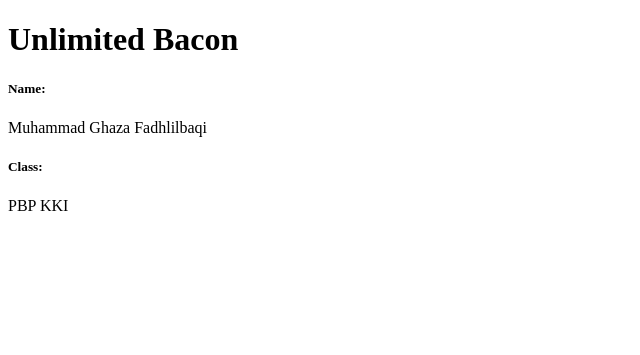
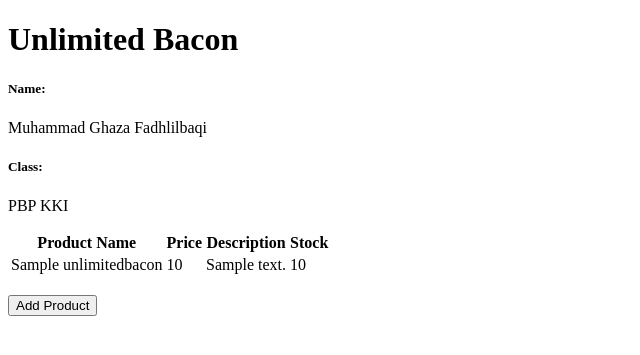
Before and after one commit to GhazaFadhlilbaqi/unlimited_bacon, a Django app: page / in a window 1280 px wide. Shown: the top 355 px of the page, without its empty margins (0-640 px from the left). Run offline with Django 5.2, Linux system fonts and the light colour scheme; tables that the repository leaves empty hold one stand-in row (values such as "Sample post").

Commit message:
Did assignment 2 (programming)

```diff
--- a/main/models.py
+++ b/main/models.py
@@ -1,9 +1,9 @@
-from django.db import models
-
+import uuid
 from django.db import models
 
 # Create your models here.
 class UnlimitedBacon(models.Model):
+    id = models.UUIDField(primary_key=True, default=uuid.uuid4, editable=False)
     name = models.CharField(max_length=100)
     price = models.IntegerField()
     description = models.TextField()
--- a/main/templates/main.html
+++ b/main/templates/main.html
@@ -1,16 +1,40 @@
-<!DOCTYPE html>
-<html lang="en">
-<head>
-    <meta charset="UTF-8">
-    <meta name="viewport" content="width=device-width, initial-scale=1.0">
-    <title>Unlimited Bacon</title>
-</head>
-<body>
-    <h1>{{ app_name }}</h1>
+{% extends 'base.html' %}
+{% block content %}
+<h1>{{ app_name }}</h1>
 
-    <h5>Name: </h5>
-    <p>{{ name }}</p>
-    <h5>Class: </h5>
-    <p>{{ class }}</p>
-</body>
-</html>
+<h5>Name:</h5>
+<p>{{ name }}</p>
+
+<h5>Class:</h5>
+<p>{{ class }}</p>
+
+
+{% if not product_entries %}
+<p>There are no products available in the shop.</p>
+{% else %}
+<table>
+  <tr>
+    <th>Product Name</th>
+    <th>Price</th>
+    <th>Description</th>
+    <th>Stock</th>
+  </tr>
+
+  {% for product_entry in product_entries %}
+  <tr>
+    <td>{{product_entry.name}}</td>
+    <td>{{product_entry.price}}</td>
+    <td>{{product_entry.description}}</td>
+    <td>{{product_entry.stock }}</td>
+  </tr>
+  {% endfor %}
+</table>
+{% endif %}
+
+<br />
+
+<a href="{% url 'main:create_bacon_entry' %}">
+  <button>Add Product</button>
+</a>
+
+{% endblock content %}
--- a/main/urls.py
+++ b/main/urls.py
@@ -1,8 +1,14 @@
 from django.urls import path
-from main.views import show_main
+from main.views import show_main, create_bacon_entry, show_xml, show_json, show_xml_by_id, show_json_by_id
+
 
 app_name = 'main'
 
 urlpatterns = [
     path('', show_main, name='show_main'),
+    path('create_bacon_entry', create_bacon_entry, name='create_bacon_entry'),
+    path('xml/', show_xml, name='show_xml'),
+    path('json/', show_json, name='show_json'),
+    path('xml/<str:id>/', show_xml_by_id, name='show_xml_by_id'),
+    path('json/<str:id>/', show_json_by_id, name='show_json_by_id'),
 ]
--- a/main/views.py
+++ b/main/views.py
@@ -1,10 +1,45 @@
-from django.shortcuts import render
+from django.shortcuts import render, redirect
+from main.forms import UnlimitedBaconForm
+from main.models import UnlimitedBacon
+from django.http import HttpResponse
+from django.core import serializers
 
 def show_main(request):
+    product_entries = UnlimitedBacon.objects.all()
+
     context = {
         'app_name' : 'Unlimited Bacon',
         'name': 'Muhammad Ghaza Fadhlilbaqi',
-        'class': 'PBP KKI'
+        'class': 'PBP KKI',
+        'product_entries': product_entries,
     }
 
     return render(request, "main.html", context)
+
+def create_bacon_entry(request):
+    form = UnlimitedBaconForm()
+
+    if request.method == 'POST':
+        form = UnlimitedBaconForm(request.POST)
+        if form.is_valid():
+            form.save()
+            return redirect('main:show_main')
+
+    context = {'form': form}
+    return render(request, 'create_bacon_entry.html', context)
+
+def show_xml(request):
+    data = UnlimitedBacon.objects.all()
+    return HttpResponse(serializers.serialize('xml', data), content_type='application/xml')
+
+def show_json(request):
+    data = UnlimitedBacon.objects.all()
+    return HttpResponse(serializers.serialize('json', data), content_type='application/json')
+
+def show_xml_by_id(request, id):
+    data = UnlimitedBacon.objects.filter(pk=id)
+    return HttpResponse(serializers.serialize('xml', data), content_type='application/xml')
+
+def show_json_by_id(request, id):
+    data = UnlimitedBacon.objects.filter(pk=id)
+    return HttpResponse(serializers.serialize('json', data), content_type='application/json')
--- /dev/null
+++ b/templates/base.html
@@ -0,0 +1,13 @@
+{% load static %}
+<!DOCTYPE html>
+<html lang="en">
+  <head>
+    <meta charset="UTF-8" />
+    <meta name="viewport" content="width=device-width, initial-scale=1.0" />
+    {% block meta %} {% endblock meta %}
+  </head>
+
+  <body>
+    {% block content %} {% endblock content %}
+  </body>
+</html>
--- a/unlimited_bacon/settings.py
+++ b/unlimited_bacon/settings.py
@@ -55,7 +55,7 @@ ROOT_URLCONF = 'unlimited_bacon.urls'
 TEMPLATES = [
     {
         'BACKEND': 'django.template.backends.django.DjangoTemplates',
-        'DIRS': [],
+        'DIRS': [BASE_DIR / 'templates'],
         'APP_DIRS': True,
         'OPTIONS': {
             'context_processors': [
```
Also changed, not shown: main/forms.py (added, +7 -0 lines), main/templates/create_bacon_entry.html (added, +18 -0 lines), main/migrations/0003_alter_unlimitedbacon_id.py (added).
